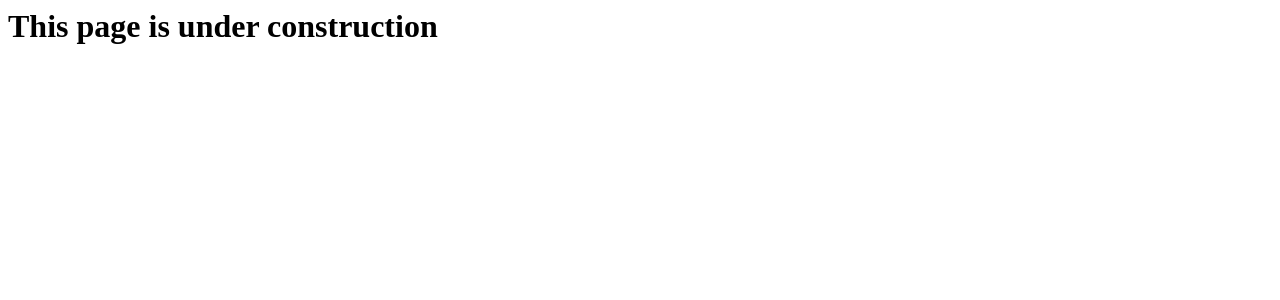
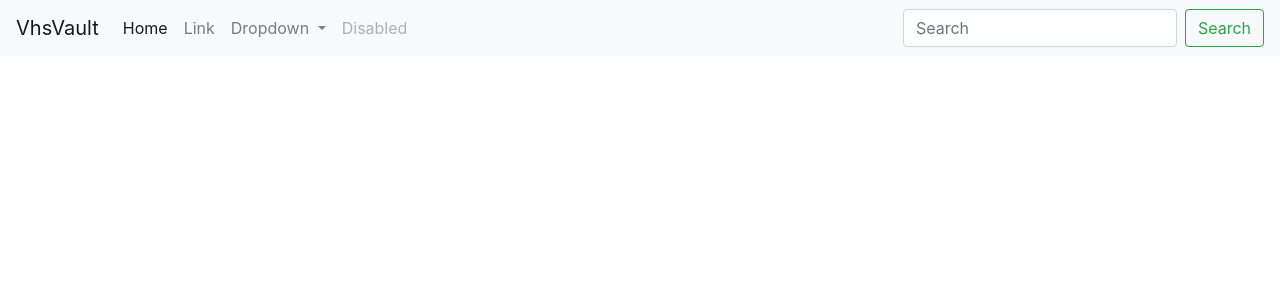
Before and after one commit to nebula1989/vhsvault, a Flask app: page / in a window 1280 px wide. Shown: the top 300 px of the page. Run offline with Flask 2, Linux system fonts and the light colour scheme; some libraries are stand-ins or nearby versions.

Commit message:
setup bootstrap

```diff
--- a/app.py
+++ b/app.py
@@ -1,14 +1,11 @@
-from flask_bootstrap import Bootstrap
 from flask import Flask, render_template
-from flask import request
 
 app = Flask(__name__)
-bootstrap = Bootstrap(app)
 
 
 @app.route('/')
 def index():
-    return render_template('under-construction.html')
+    return render_template('index.html')
 
 
 @app.route('/user/<name>')
--- /dev/null
+++ b/templates/base.html
@@ -0,0 +1,17 @@
+<!DOCTYPE html>
+<html lang="en">
+<head>
+    <meta name="viewport" content="width=device-width, initial-scale=1, shrink-to-fit=no">
+    <title>VHS Vault</title>
+    <link rel="stylesheet" href="https://cdn.jsdelivr.net/npm/bootstrap@4.5.3/dist/css/bootstrap.min.css" integrity="sha384-TX8t27EcRE3e/ihU7zmQxVncDAy5uIKz4rEkgIXeMed4M0jlfIDPvg6uqKI2xXr2" crossorigin="anonymous">
+</head>
+
+<body>
+{% extends 'navbar.html' %}
+
+
+<script src="https://code.jquery.com/jquery-3.5.1.slim.min.js" integrity="sha384-DfXdz2htPH0lsSSs5nCTpuj/zy4C+OGpamoFVy38MVBnE+IbbVYUew+OrCXaRkfj" crossorigin="anonymous"></script>
+<script src="https://cdn.jsdelivr.net/npm/bootstrap@4.5.3/dist/js/bootstrap.bundle.min.js" integrity="sha384-ho+j7jyWK8fNQe+A12Hb8AhRq26LrZ/JpcUGGOn+Y7RsweNrtN/tE3MoK7ZeZDyx" crossorigin="anonymous"></script>
+</body>
+
+</html>
--- a/templates/index.html
+++ b/templates/index.html
@@ -1 +1,2 @@
-<h1>Welcome to VHSVault</h1>
+{% extends "base.html" %}
+<h1 class="h1">Welcome to VHSVault</h1>
--- /dev/null
+++ b/templates/navbar.html
@@ -0,0 +1,35 @@
+<nav class="navbar navbar-expand-lg navbar-light bg-light">
+  <a class="navbar-brand" href="#">VhsVault</a>
+  <button class="navbar-toggler" type="button" data-toggle="collapse" data-target="#navbarSupportedContent" aria-controls="navbarSupportedContent" aria-expanded="false" aria-label="Toggle navigation">
+    <span class="navbar-toggler-icon"></span>
+  </button>
+
+  <div class="collapse navbar-collapse" id="navbarSupportedContent">
+    <ul class="navbar-nav mr-auto">
+      <li class="nav-item active">
+        <a class="nav-link" href="#">Home <span class="sr-only">(current)</span></a>
+      </li>
+      <li class="nav-item">
+        <a class="nav-link" href="#">Link</a>
+      </li>
+      <li class="nav-item dropdown">
+        <a class="nav-link dropdown-toggle" href="#" id="navbarDropdown" role="button" data-toggle="dropdown" aria-haspopup="true" aria-expanded="false">
+          Dropdown
+        </a>
+        <div class="dropdown-menu" aria-labelledby="navbarDropdown">
+          <a class="dropdown-item" href="#">Action</a>
+          <a class="dropdown-item" href="#">Another action</a>
+          <div class="dropdown-divider"></div>
+          <a class="dropdown-item" href="#">Something else here</a>
+        </div>
+      </li>
+      <li class="nav-item">
+        <a class="nav-link disabled" href="#">Disabled</a>
+      </li>
+    </ul>
+    <form class="form-inline my-2 my-lg-0">
+      <input class="form-control mr-sm-2" type="search" placeholder="Search" aria-label="Search">
+      <button class="btn btn-outline-success my-2 my-sm-0" type="submit">Search</button>
+    </form>
+  </div>
+</nav>
```
